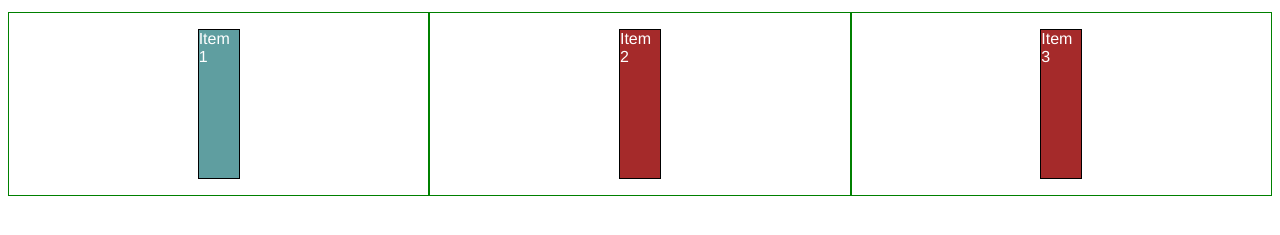
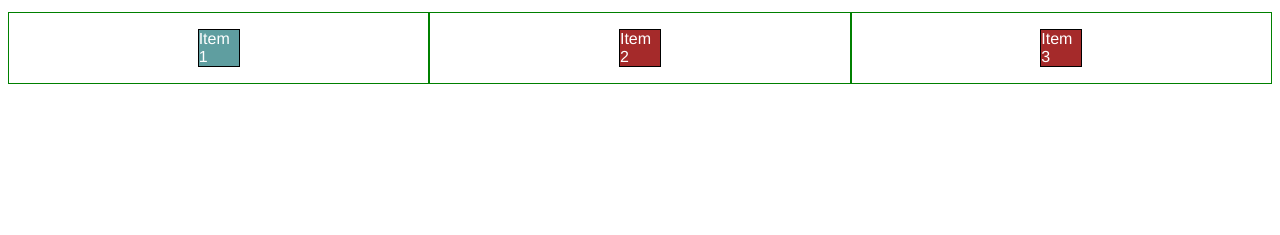
Before and after one commit to yuliakononchuk/module2-solution, a plain HTML site: page index.html in a window 1280 px wide. Shown: the part 61-296 px from the top of the page. Drawn offline with Linux system fonts and the light colour scheme.

Commit message:
Update index.html

```diff
--- a/index.html
+++ b/index.html
@@ -16,7 +16,7 @@ p {
   border: 1px solid black;
   background-color: #A52A2A;
   width: 10%;
-  height: 150px;
+  height: 10%px;
   margin-right: auto;
   margin-left: auto;
   font-family: Helvetica;
```
